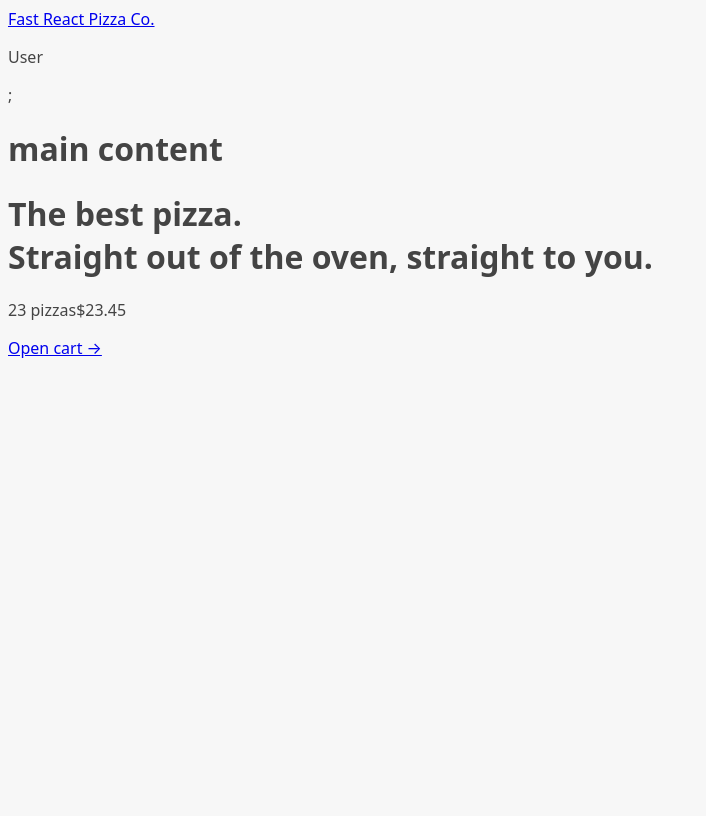
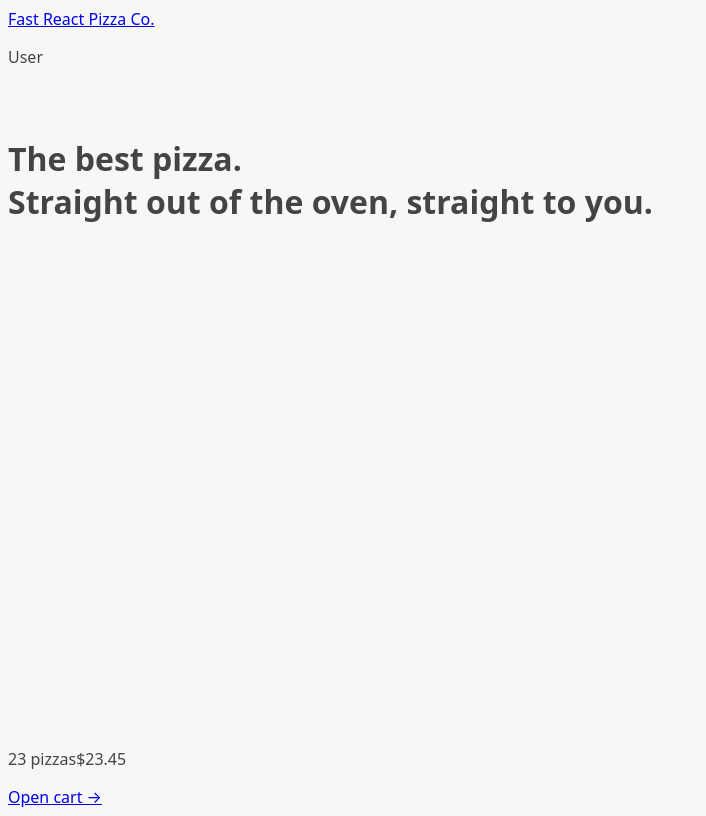
Before and after one commit to eryxmiliaris/14-fast-react-pizza, a React (Vite) app: page / in a window 1280 px wide. Shown: the whole page, without its empty margins (0-706 px from the left). Built offline with nearby package versions, Linux system fonts and the light colour scheme.

Commit message:
Add error and loading handling

```diff
--- a/src/ui/AppLayout.jsx
+++ b/src/ui/AppLayout.jsx
@@ -1,13 +1,17 @@
-import { Outlet } from "react-router-dom";
+import { Outlet, useNavigation } from "react-router-dom";
 import CartOverview from "../features/cart/CartOverview";
 import Header from "./Header";
+import Loader from "./Loader";
 
 function AppLayout() {
+  const navigation = useNavigation();
+  const isLoading = navigation.state === "loading";
+
   return (
-    <div>
-      <Header />;
+    <div className="layout">
+      {isLoading && <Loader />}
+      <Header />
       <main>
-        <h1>main content</h1>
         <Outlet />
       </main>
       <CartOverview />
--- /dev/null
+++ b/src/ui/Loader.jsx
@@ -0,0 +1,5 @@
+function Loader() {
+  return <div className="loader"></div>;
+}
+
+export default Loader;
```
Also changed, not shown: src/ui/Error.jsx (+5 -4 lines).
